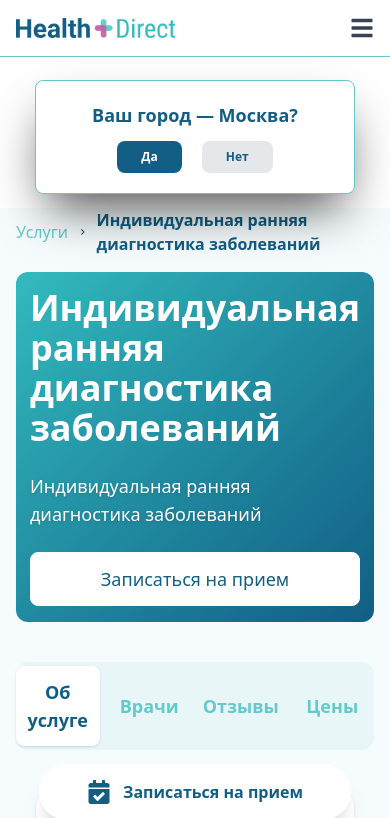
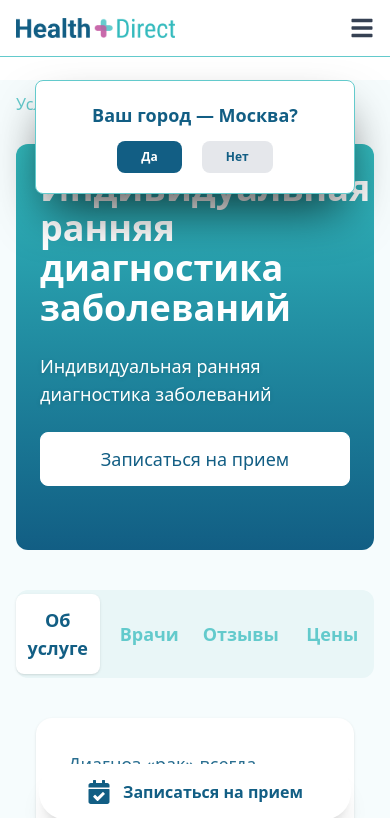
Before and after one commit to gaurav-pndy/hdmc, a React (Vite) app: page /services/service2 in a window 390 px wide. Shown: the top 818 px of the page. Built offline with nearby package versions, Linux system fonts and the light colour scheme.

Commit message:
updated services

```diff
--- a/src/pages/ServiceDetails.jsx
+++ b/src/pages/ServiceDetails.jsx
@@ -36,7 +36,7 @@ const ServiceDetailsExpertAssessment = () => {
   };
 
   return (
-    <div className="bg-[#f6fcfd] min-h-screen pb-16 mt-52 max-w-[87rem] mx-auto px-4">
+    <div className="bg-[#f6fcfd] min-h-screen pb-16 mt-20 lg:mt-52 max-w-[87rem] mx-auto px-4">
       <div className="mb-4 text-brand1 flex gap-2 font-semibold items-center">
         {" "}
         <button
@@ -49,24 +49,34 @@ const ServiceDetailsExpertAssessment = () => {
         {t(service.title)}
       </div>
       {/* HERO */}
-      <section className=" rounded-xl mx-auto p-4 md:p-6 lg:p-10 xl:p-12 flex flex-col md:flex-row gap-8 items-center bg-gradient-to-br from-brand5 to-brand1">
+      <section className="relative rounded-xl mx-auto   flex flex-col md:flex-row  items-center  overflow-hidden md:min-h-96">
         {/* Left: Title and CTA */}
-        <div className="flex-1 min-w-0">
-          <h1 className="text-white text-4xl md:text-5xl  font-bold mb-6">
+        <div className="flex-1 w-full md:min-h-96 flex flex-col justify-center h-full z-10 p-6 pb-16 md:p-6 lg:p-10 xl:p-12 bg-gradient-to-b md:bg-gradient-to-r from-brand5 to-brand1 ">
+          <h1 className="text-white text-4xl md:text-5xl font-bold mb-6">
             {t(service.title)}
           </h1>
-          <p className="text-white text-lg md:text-2xl  mb-6 drop-shadow">
+          <p className="text-white text-lg md:text-2xl mb-6 drop-shadow">
             {service.subtitle && t(service.subtitle)}
           </p>
-          <button className="flex items-center justify-center gap-2 w-full md:w-auto px-6 py-3 rounded-lg bg-white text-brand1 text-lg font-medium hover:text-white hover:bg-transparent cursor-pointer transition-all duration-300 border border-white">
+          <button className="flex items-center justify-center gap-2 w-full md:w-fit px-6 py-3 rounded-lg bg-white text-brand1 text-lg font-medium hover:text-white hover:bg-transparent cursor-pointer transition-all duration-300 border border-white">
             {service.btn ? t(service.btn) : t("services.s1.btn")}
           </button>
         </div>
+
         {/* Right: Video */}
         {service.video && (
-          <div className="flex-1 w-full max-w-lg">
-            <div className="aspect-w-16 aspect-h-9 rounded-xl shadow-lg border-4 border-white overflow-hidden bg-black min-h-[230px]">
-              <video autoPlay loop src="/chemo.mp4" className=" h-full"></video>
+          <div className=" w-full md:max-w-2xl    z-0">
+            <div className="relative w-full h-full">
+              <video
+                autoPlay
+                loop
+                muted
+                playsInline
+                src={service.video}
+                className="max-w-2xl w-full  md:min-h-96 h-full   object-cover  "
+              ></video>
+              {/* Gradient overlay to blend with background */}
+              <div className="absolute inset-0 bg-gradient-to-b from-brand1 via-brand1/30 to-transparent md:bg-gradient-to-r md:from-brand1 md:via-brand1/30 md:to-transparent "></div>
             </div>
           </div>
         )}
```
